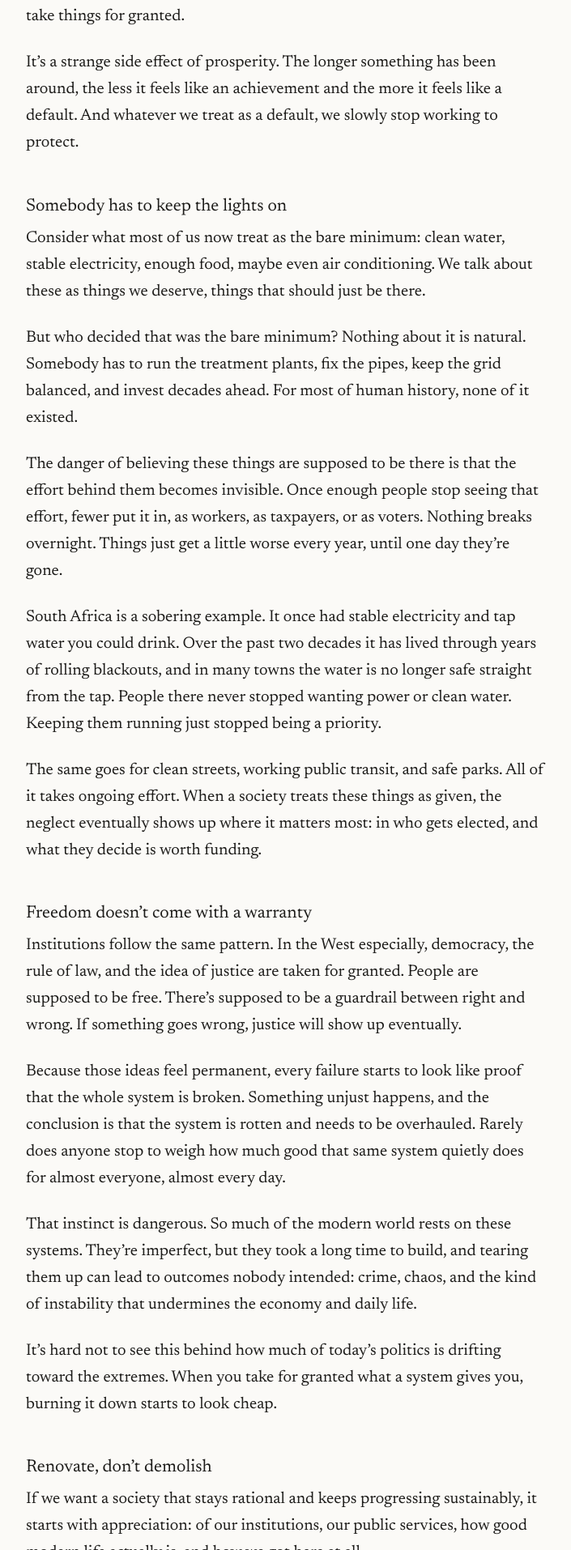
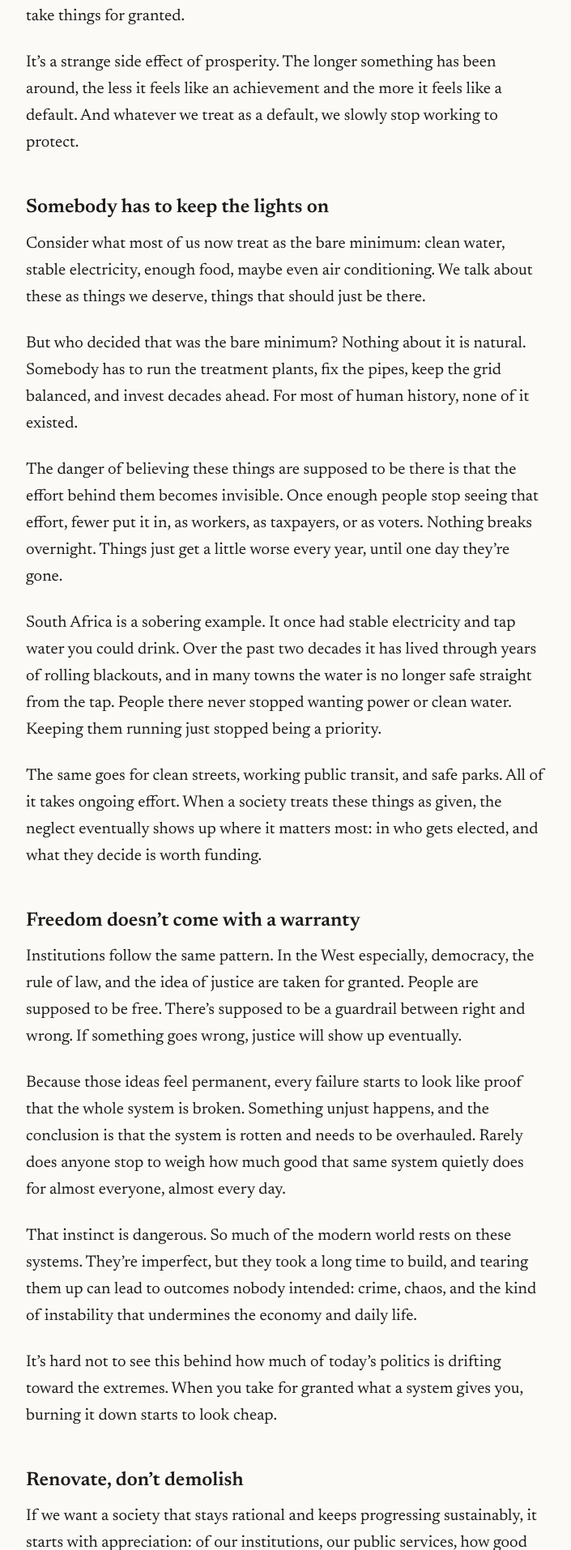
Before and after one commit to greyluo/greyluo.github.io, a Jekyll site: the page built from _posts/2026-10-06-the-danger-of-taking-prosperity-for-granted.md, in a window 1280 px wide. Shown: the part 387-2301 px from the top of the page at 81% size, without its empty margins (288-993 px from the left). Built offline with Jekyll 4.4.1, drawn with Linux system fonts in a browser that asks for light colours.

Commit message:
style: emphasize section headings in posts

```diff
--- a/_layouts/default.html
+++ b/_layouts/default.html
@@ -7,7 +7,7 @@
   {% feed_meta %}
   <link rel="preconnect" href="https://fonts.googleapis.com">
   <link rel="preconnect" href="https://fonts.gstatic.com" crossorigin>
-  <link href="https://fonts.googleapis.com/css2?family=Newsreader:ital,opsz,wght@0,6..72,400;1,6..72,400&display=swap" rel="stylesheet">
+  <link href="https://fonts.googleapis.com/css2?family=Newsreader:ital,opsz,wght@0,6..72,400;0,6..72,600;1,6..72,400&display=swap" rel="stylesheet">
   <link rel="stylesheet" href="{{ '/assets/style.css' | relative_url }}?v={{ site.time | date: '%s' }}">
 </head>
 <body>
--- a/assets/style.css
+++ b/assets/style.css
@@ -70,7 +70,7 @@ main { padding: 48px 0 64px; }
 .subtitle { font-size: 1.2rem; color: var(--muted); font-style: italic; margin: 0 0 16px; line-height: 1.45; }
 .meta { font-size: 14px; color: var(--muted); margin: 0; }
 
-.post-body h2 { font-size: 1.35rem; font-weight: 400; margin: 2.2em 0 0.4em; line-height: 1.3; }
+.post-body h2 { font-size: 1.5rem; font-weight: 600; margin: 2em 0 0.5em; line-height: 1.3; }
 .post-body p { margin: 0 0 1.2em; }
 .post-body blockquote { margin: 1.5em 0; padding-left: 1em; border-left: 3px solid var(--rule); color: var(--muted); }
 
```
